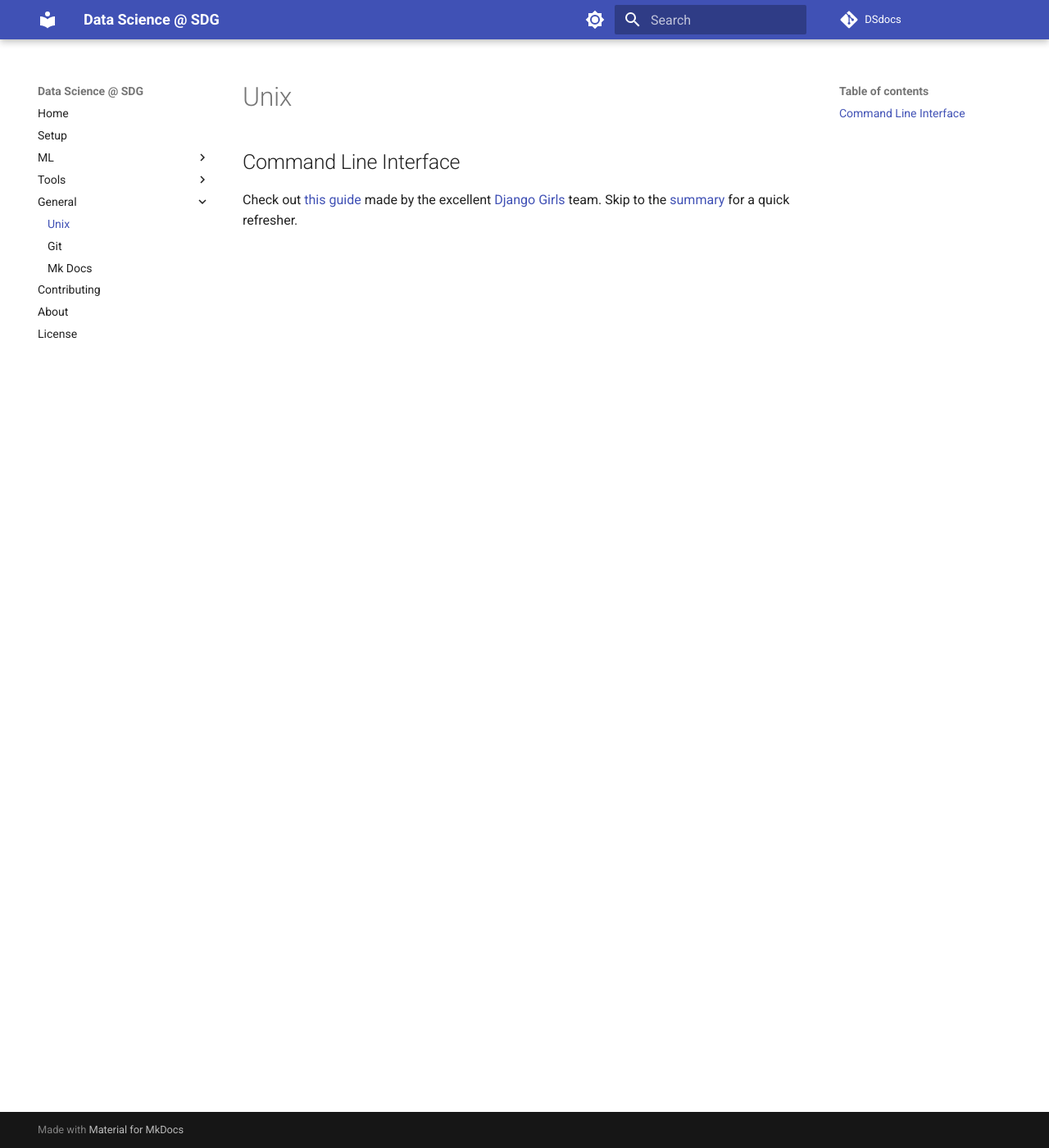
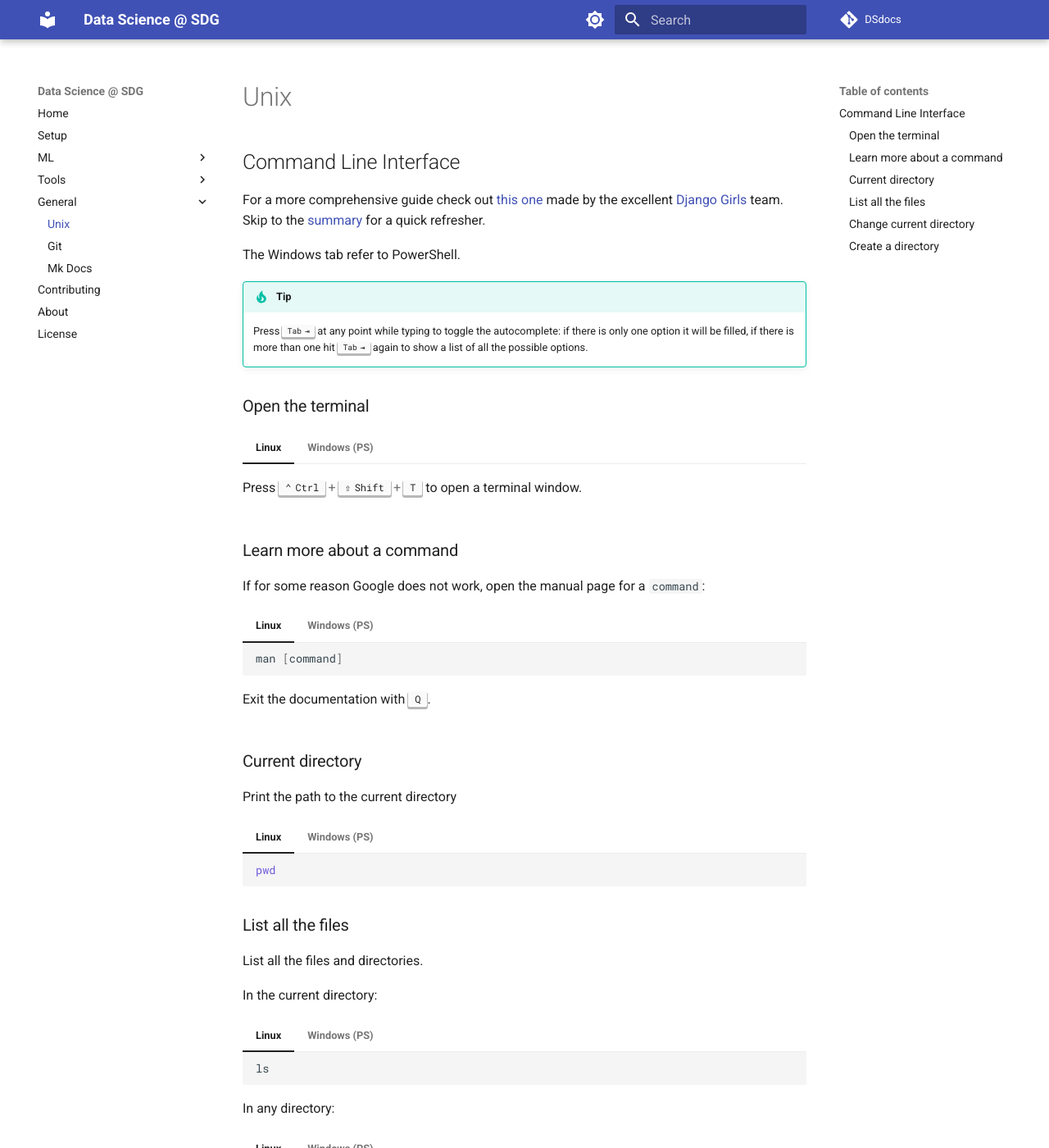
Before and after one commit to pietro-nobili-SDG/dsdocs, an MkDocs documentation site: the page built from docs/general/unix.md, in a window 1280 px wide and 1400 px high. Shown: the whole window at 82% size. Built offline with MkDocs 1.6.1 and Material for MkDocs 9.7.7, drawn with Linux system fonts in a browser that asks for light colours; comment, search, counter and statistics services are not loaded; some of the changed text lies outside the part shown.

Commit message:
Add more info to navigate the terminal

````diff
--- a/docs/general/unix.md
+++ b/docs/general/unix.md
@@ -1,12 +1,153 @@
+---
+hide:
+  - footer
+---
 # Unix
 
 ## Command Line Interface
 
-Check out
-[this guide](https://tutorial.djangogirls.org/en/intro_to_command_line)
+For a more comprehensive guide check out
+[this one](https://tutorial.djangogirls.org/en/intro_to_command_line)
 made by the excellent
 [Django Girls](https://djangogirls.org/en/)
 team.
 Skip to the
 [summary](https://tutorial.djangogirls.org/en/intro_to_command_line/#summary)
 for a quick refresher.
+
+The Windows tab refer to PowerShell.
+
+!!! tip
+
+    Press ++tab++ at any point while typing to toggle the autocomplete:
+    if there is only one option it will be filled,
+    if there is more than one hit ++tab++ again
+    to show a list of all the possible options.
+
+### Open the terminal
+
+=== "Linux"
+
+    Press
+    ++ctrl+shift+t++
+    to open a terminal window.
+
+=== "Windows (PS)"
+
+    Press
+    ++windows++,
+    type `powershell`
+    and open it.
+
+### Learn more about a command
+
+If for some reason Google does not work,
+open the manual page for a `command`:
+
+=== "Linux"
+
+    ``` bash
+    man [command]
+    ```
+
+    Exit the documentation with ++q++.
+
+=== "Windows (PS)"
+
+    ``` powershell
+    Get-Help [command]
+    ```
+
+### Current directory
+
+Print the path to the current directory
+
+=== "Linux"
+
+    ``` bash
+    pwd
+    ```
+
+=== "Windows (PS)"
+
+    ``` powershell
+    pwd
+    ```
+
+### List all the files
+
+List all the files and directories.
+
+In the current directory:
+
+=== "Linux"
+
+    ``` bash
+    ls
+    ```
+
+=== "Windows (PS)"
+
+    ``` powershell
+    ls
+    ```
+
+In any directory:
+
+=== "Linux"
+
+    ``` bash
+    ls path/to/dir
+    ```
+
+=== "Windows (PS)"
+
+    ``` powershell
+    ls path/to/dir
+    ```
+
+!!! note
+
+    The path is relative to the current directory.
+
+    An absolute path is relative to the root of the file system
+    (`/` for Linux, `C:` for Windows)
+    for example:
+    `/home/pmn/repos/dsdocs`.
+    So if the current directory is
+    `/home/pmn`,
+    to list all the files in `dsdocs` run
+    `ls repos/dsdocs`.
+
+### Change current directory
+
+To change the current directory:
+
+=== "Linux"
+
+    ``` bash
+    cd path/to/dir
+    ```
+
+=== "Windows (PS)"
+
+    ``` powershell
+    cd path/to/dir
+    ```
+
+### Create a directory
+
+To create a directory,
+in the current directory:
+
+=== "Linux"
+
+    ``` bash
+    mkdir dir_name
+    ```
+
+=== "Windows (PS)"
+
+    ``` powershell
+    mkdir dir_name
+    ```
````
